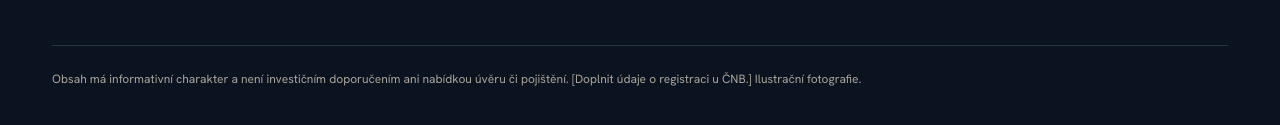
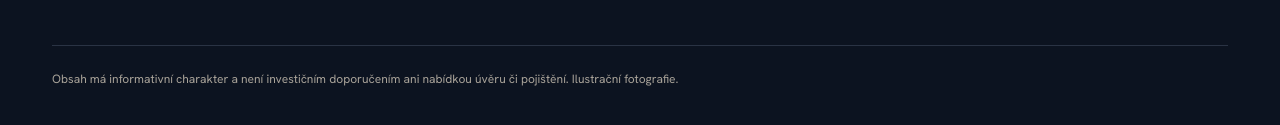
Before and after one commit to TomRich89/Tomovi-projekty, a plain HTML site: page index.html in a window 1280 px wide. Shown: the part 7428-7553 px from the top of the page. Drawn offline with Linux system fonts and the light colour scheme.

Commit message:
Fundament: bez zástupky ČNB v patičce
Co-Authored-By: Claude Opus 5.5 <noreply@anthropic.com>
Claude-Session: https://claude.ai/code/session_012va7VPBAP7g1FduTvPFyvA

```diff
--- a/index.html
+++ b/index.html
@@ -466,7 +466,7 @@ footer .d{border-top:1px solid #2a3344;padding-top:24px;font-size:12px;line-heig
     <div><h5>Projekty</h5><ul><li><a href="#home" data-go="projekty">Byty</a></li><li><a href="#home" data-go="projekty">Rodinné domy</a></li><li><a href="#home" data-go="firmy">Komerční prostory</a></li></ul></div>
     <div><h5>Kontakt</h5><ul><li><a data-modal="obecne">Napište nám</a></li><li><a href="tel:+420723592976">723 592 976</a></li><li><a href="https://vision-synergy.cz">vision-synergy.cz</a></li><li>fundamentmag.cz</li></ul></div>
   </div>
-  <div class="d">Obsah má informativní charakter a není investičním doporučením ani nabídkou úvěru či pojištění. [Doplnit údaje o registraci u ČNB.] Ilustrační fotografie.</div>
+  <div class="d">Obsah má informativní charakter a není investičním doporučením ani nabídkou úvěru či pojištění. Ilustrační fotografie.</div>
 </div></footer>
 
 
```
Also changed, not shown: .cf/manifest.json.
